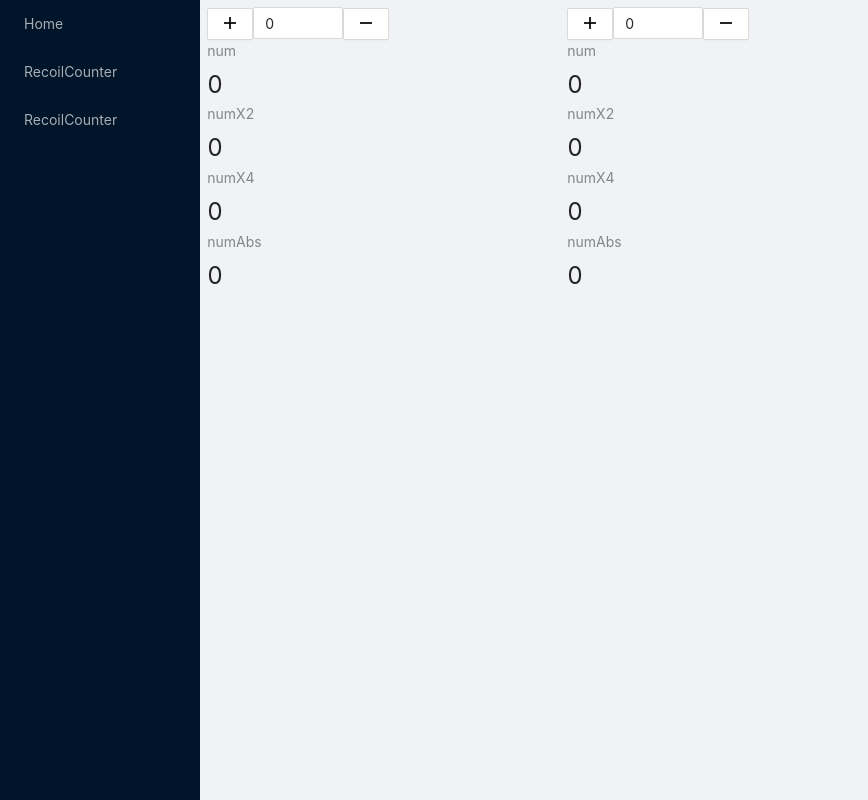
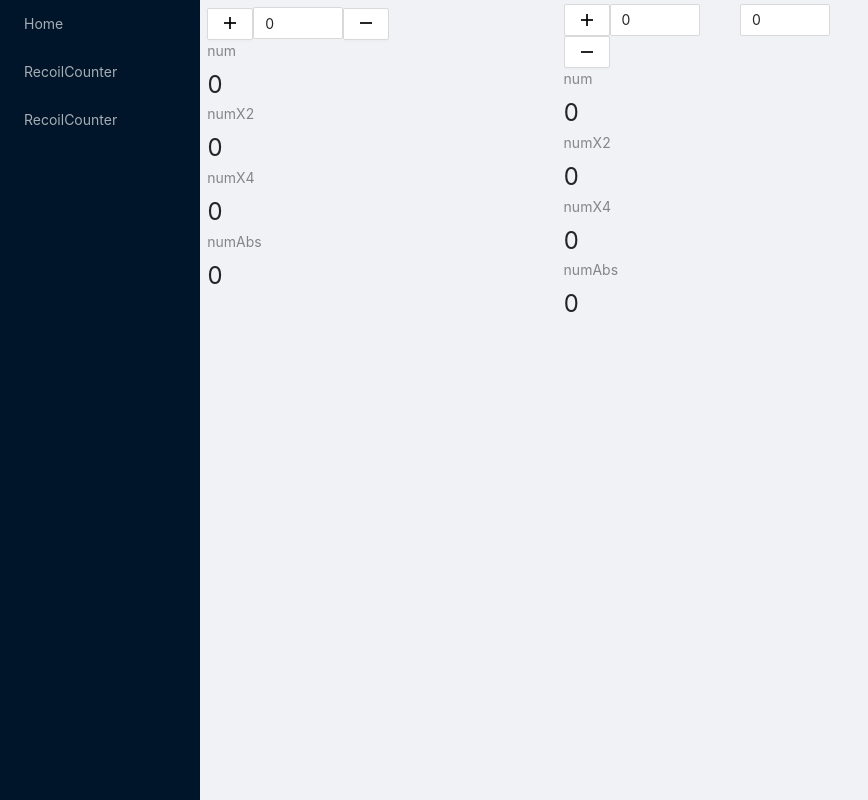
Before and after one commit to postbird/recoil-todo-example, a React (Create React App) app: page /#/recoilCounter in a window 1280 px wide. Shown: the whole page, without its empty margins (0-868 px from the left). Built offline with nearby package versions, Linux system fonts and the light colour scheme.

Commit message:
feat: init

```diff
--- a/src/pages/DemoCounter/index.tsx
+++ b/src/pages/DemoCounter/index.tsx
@@ -10,10 +10,10 @@ const DemoCounter = () => {
 			<Col span={8}>
 				<Counter />
 			</Col>
-			<Col span={8}>
+			<Col span={4}>
 				<RecoilCounter />
 			</Col>
-			<Col span={8}>
+			<Col span={4}>
 				<CounterModify />
 			</Col>
 		</Row>
--- a/src/pages/DemoCounter/mods/CounterModify/index.tsx
+++ b/src/pages/DemoCounter/mods/CounterModify/index.tsx
@@ -1,7 +1,14 @@
 import React from 'react';
+import { InputNumber } from 'antd';
+import useCounter from '../../hooks/useCounter';
+import { InputNumberProps } from 'antd/lib/input-number';
 
 const CounterModify = () => {
-	return null;
+	const { num, setNum } = useCounter();
+
+	const handleChange: InputNumberProps['onChange'] = val => setNum(val as number);
+
+	return <InputNumber value={num} onChange={handleChange} style={{ marginTop: '2%' }} />;
 };
 
 export default CounterModify;
--- a/src/pages/DemoCounter/mods/RecoilCounter/index.tsx
+++ b/src/pages/DemoCounter/mods/RecoilCounter/index.tsx
@@ -1,5 +1,5 @@
 import React from 'react';
-import { Button, InputNumber, List, Statistic } from 'antd';
+import { Button, InputNumber, Statistic } from 'antd';
 import { MinusOutlined, PlusOutlined } from '@ant-design/icons';
 import useCounter from '../../hooks/useCounter';
 import styles from './index.module.css';
```
Also changed, not shown: 1 other file (tests, documents, lock files or other folders).
